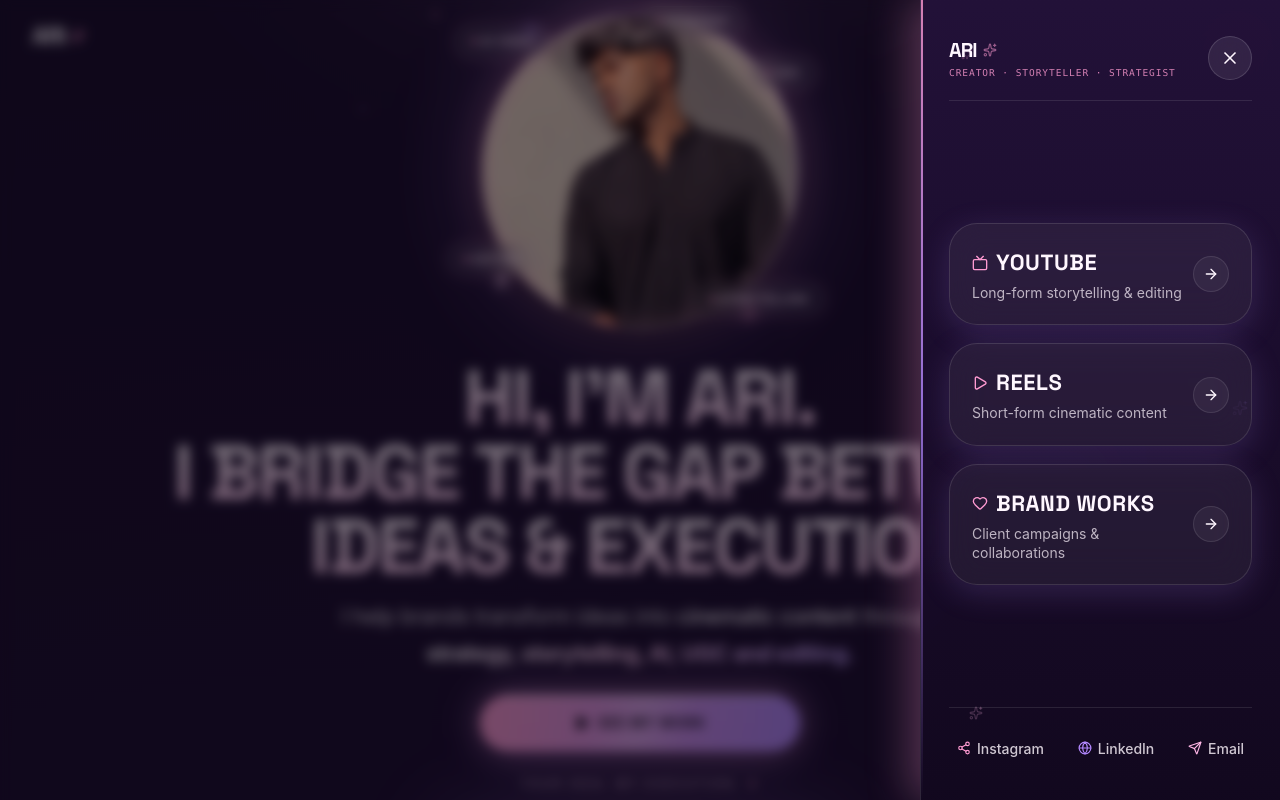
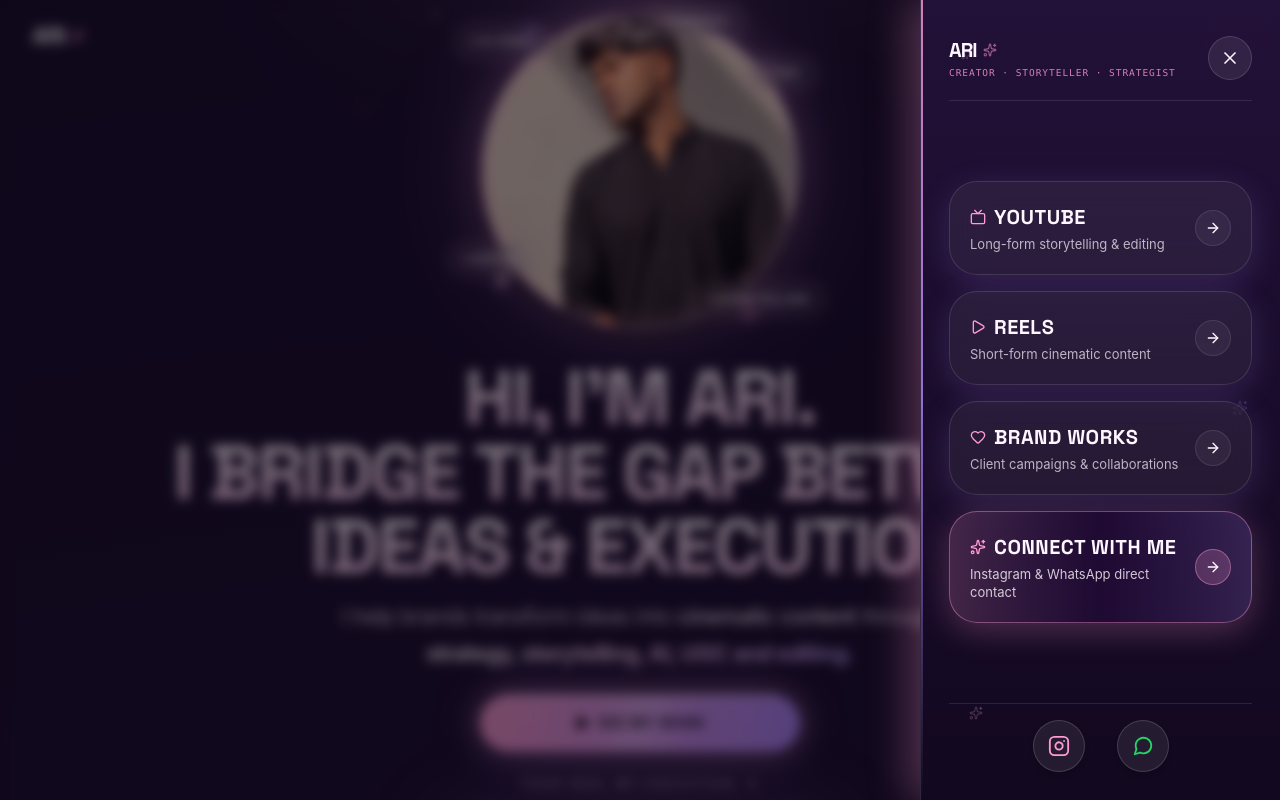
Before and after one commit to evanbose7/ARIIMAKESFILMS, a React (Vite) app: page / in a window 1280 px wide. Both pictures are taken after a click on the button 1237 px from the left and 43 px from the top of the page. Shown: the top 800 px of the page. Built offline with nearby package versions, Linux system fonts and the light colour scheme.

Commit message:
Navigation Drawer: Add Connect with me button (opens contact modal with Instagram & WhatsApp) and replace bottom social links with Instagram and WhatsApp symbols only

```diff
--- a/src/components/NavigationDrawer.tsx
+++ b/src/components/NavigationDrawer.tsx
@@ -1,6 +1,20 @@
 import React from 'react';
 import { motion, AnimatePresence } from 'framer-motion';
-import { X, Play, Tv, Heart, ArrowRight, Sparkles, Send, Globe, Share2 } from 'lucide-react';
+import { X, Play, Tv, Heart, ArrowRight, Sparkles } from 'lucide-react';
+
+const InstagramIcon: React.FC<{ className?: string }> = ({ className = 'w-5 h-5 text-white' }) => (
+  <svg className={className} viewBox="0 0 24 24" fill="none" stroke="currentColor" strokeWidth="2" strokeLinecap="round" strokeLinejoin="round">
+    <rect x="2" y="2" width="20" height="20" rx="5" ry="5"></rect>
+    <path d="M16 11.37A4 4 0 1 1 12.63 8 4 4 0 0 1 16 11.37z"></path>
+    <line x1="17.5" y1="6.5" x2="17.51" y2="6.5"></line>
+  </svg>
+);
+
+const WhatsAppIcon: React.FC<{ className?: string }> = ({ className = 'w-5 h-5 text-white' }) => (
+  <svg className={className} viewBox="0 0 24 24" fill="none" stroke="currentColor" strokeWidth="2" strokeLinecap="round" strokeLinejoin="round">
+    <path d="M21 11.5a8.38 8.38 0 0 1-.9 3.8 8.5 8.5 0 0 1-7.6 4.7 8.38 8.38 0 0 1-3.8-.9L3 21l1.9-5.7a8.38 8.38 0 0 1-.9-3.8 8.5 8.5 0 0 1 4.7-7.6 8.38 8.38 0 0 1 3.8-.9h.5a8.48 8.48 0 0 1 8 8v.5z"></path>
+  </svg>
+);
 
 interface NavigationDrawerProps {
   isOpen: boolean;
@@ -40,6 +54,7 @@
   isOpen,
   onClose,
   onSelectPortfolioLink,
+  onWorkWithMeClick,
 }) => {
   const cardContainerVariants = {
     hidden: {},
@@ -62,6 +77,9 @@
       },
     },
   };
+
+  const instagramUrl = 'https://www.instagram.com/ariimakesfilms?igsh=a3JmMWJsM3duczEy&utm_source=qr';
+  const whatsappUrl = 'https://wa.me/917666837735?text=Hi%20Arnav!%20I%20saw%20your%20portfolio%20and%20would%20love%20to%20connect.';
 
   return (
     <AnimatePresence>
@@ -144,12 +162,12 @@
               </button>
             </div>
 
-            {/* PORTFOLIO SHORTCUT LINKS (STACKED GLASS CARDS) */}
+            {/* PORTFOLIO SHORTCUT LINKS & CONNECT WITH ME BUTTON */}
             <motion.div
               variants={cardContainerVariants}
               initial="hidden"
               animate="show"
-              className="flex-1 flex flex-col justify-center gap-[18px] py-8 z-10"
+              className="flex-1 flex flex-col justify-center gap-[16px] py-6 z-10"
             >
               {PORTFOLIO_CARDS.map((card) => {
                 const Icon = card.icon;
@@ -165,12 +183,12 @@
                       onClose();
                     }}
                     className="
-                      group relative w-full rounded-[28px] p-[22px]
+                      group relative w-full rounded-[28px] p-[20px]
                       bg-white/[0.06] border border-white/[0.12]
                       backdrop-blur-[18px] shadow-[0_8px_32px_rgba(179,136,255,0.18)]
                       hover:border-[#FFB6E6] hover:bg-white/[0.10]
                       transition-all duration-300 cursor-pointer overflow-hidden
-                      flex items-center justify-between min-h-[96px]
+                      flex items-center justify-between min-h-[90px]
                     "
                   >
                     {/* Pink Glow behind card on hover */}
@@ -179,11 +197,11 @@
                     <div className="flex flex-col space-y-1 relative z-10">
                       <div className="flex items-center gap-2">
                         <Icon className="w-4 h-4 text-[#FF9BD2] group-hover:scale-110 transition-transform" />
-                        <h3 className="font-display font-bold text-[22px] text-[#FFF7FF] tracking-wide group-hover:text-[#FF9BD2] transition-colors">
+                        <h3 className="font-display font-bold text-[20px] text-[#FFF7FF] tracking-wide group-hover:text-[#FF9BD2] transition-colors">
                           {card.title}
                         </h3>
                       </div>
-                      <p className="text-[14px] text-[#FFF7FF]/70 font-normal leading-snug">
+                      <p className="text-[13px] text-[#FFF7FF]/70 font-normal leading-snug">
                         {card.caption}
                       </p>
                     </div>
@@ -194,35 +212,66 @@
                   </motion.div>
                 );
               })}
+
+              {/* 4TH BUTTON: CONNECT WITH ME */}
+              <motion.div
+                variants={cardVariants}
+                whileHover={{ y: -6, scale: 1.02 }}
+                whileTap={{ scale: 0.98 }}
+                onClick={() => {
+                  if (onWorkWithMeClick) onWorkWithMeClick();
+                  onClose();
+                }}
+                className="
+                  group relative w-full rounded-[28px] p-[20px]
+                  bg-gradient-to-r from-[#FF9BD2]/20 via-[#1F0A33] to-[#B388FF]/20
+                  border border-[#FF9BD2]/40
+                  backdrop-blur-[18px] shadow-[0_8px_32px_rgba(255,155,210,0.25)]
+                  hover:border-[#FF9BD2] hover:bg-white/[0.14]
+                  transition-all duration-300 cursor-pointer overflow-hidden
+                  flex items-center justify-between min-h-[90px]
+                "
+              >
+                <div className="absolute inset-0 bg-gradient-to-r from-[#FF9BD2]/20 to-[#B388FF]/20 opacity-0 group-hover:opacity-100 transition-opacity duration-300 pointer-events-none" />
+
+                <div className="flex flex-col space-y-1 relative z-10">
+                  <div className="flex items-center gap-2">
+                    <Sparkles className="w-4 h-4 text-[#FF9BD2] group-hover:scale-110 transition-transform" />
+                    <h3 className="font-display font-bold text-[20px] text-[#FFF7FF] tracking-wide group-hover:text-[#FF9BD2] transition-colors uppercase">
+                      CONNECT WITH ME
+                    </h3>
+                  </div>
+                  <p className="text-[13px] text-[#FFF7FF]/80 font-normal leading-snug">
+                    Instagram & WhatsApp direct contact
+                  </p>
+                </div>
+
+                <div className="relative z-10 w-9 h-9 rounded-full bg-[#FF9BD2]/20 border border-[#FF9BD2]/40 flex items-center justify-center group-hover:border-[#FF9BD2] group-hover:bg-[#FF9BD2] transition-all shrink-0">
+                  <ArrowRight className="w-4 h-4 text-[#FFF7FF] group-hover:text-[#100719] group-hover:translate-x-1 transition-transform" />
+                </div>
+              </motion.div>
             </motion.div>
 
-            {/* BOTTOM SOCIAL AREA */}
+            {/* BOTTOM SOCIAL AREA (ONLY INSTAGRAM & WHATSAPP SYMBOLS) */}
             <div className="pt-4 border-t border-white/10 shrink-0 z-10 flex flex-col space-y-3">
-              <div className="flex items-center justify-between text-[14px] font-medium text-[#FFF7FF]/80">
+              <div className="flex items-center justify-center gap-8 text-[#FFF7FF]">
                 <a
-                  href="https://instagram.com"
+                  href={instagramUrl}
                   target="_blank"
                   rel="noreferrer"
-                  className="hover:text-[#FF9BD2] hover:drop-shadow-[0_0_8px_#FF9BD2] transition-all py-1.5 px-2 rounded min-h-[48px] flex items-center gap-1.5"
+                  aria-label="Instagram"
+                  className="p-3.5 rounded-full bg-white/[0.08] border border-white/15 hover:border-[#FF9BD2] hover:bg-[#FF9BD2]/20 hover:scale-110 transition-all cursor-pointer flex items-center justify-center group shadow-md"
                 >
-                  <Share2 className="w-3.5 h-3.5 text-[#FF9BD2]" />
-                  <span>Instagram</span>
+                  <InstagramIcon className="w-5.5 h-5.5 text-[#FF9BD2] group-hover:scale-110 transition-transform" />
                 </a>
                 <a
-                  href="https://linkedin.com"
+                  href={whatsappUrl}
                   target="_blank"
                   rel="noreferrer"
-                  className="hover:text-[#FF9BD2] hover:drop-shadow-[0_0_8px_#FF9BD2] transition-all py-1.5 px-2 rounded min-h-[48px] flex items-center gap-1.5"
+                  aria-label="WhatsApp"
+                  className="p-3.5 rounded-full bg-white/[0.08] border border-white/15 hover:border-[#25D366] hover:bg-[#25D366]/20 hover:scale-110 transition-all cursor-pointer flex items-center justify-center group shadow-md"
                 >
-                  <Globe className="w-3.5 h-3.5 text-[#B388FF]" />
-                  <span>LinkedIn</span>
-                </a>
-                <a
-                  href="mailto:ari@creator.com"
-                  className="hover:text-[#FF9BD2] hover:drop-shadow-[0_0_8px_#FF9BD2] transition-all py-1.5 px-2 rounded min-h-[48px] flex items-center gap-1.5"
-                >
-                  <Send className="w-3.5 h-3.5 text-[#FFB6E6]" />
-                  <span>Email</span>
+                  <WhatsAppIcon className="w-5.5 h-5.5 text-[#25D366] group-hover:scale-110 transition-transform" />
                 </a>
               </div>
             </div>
```
